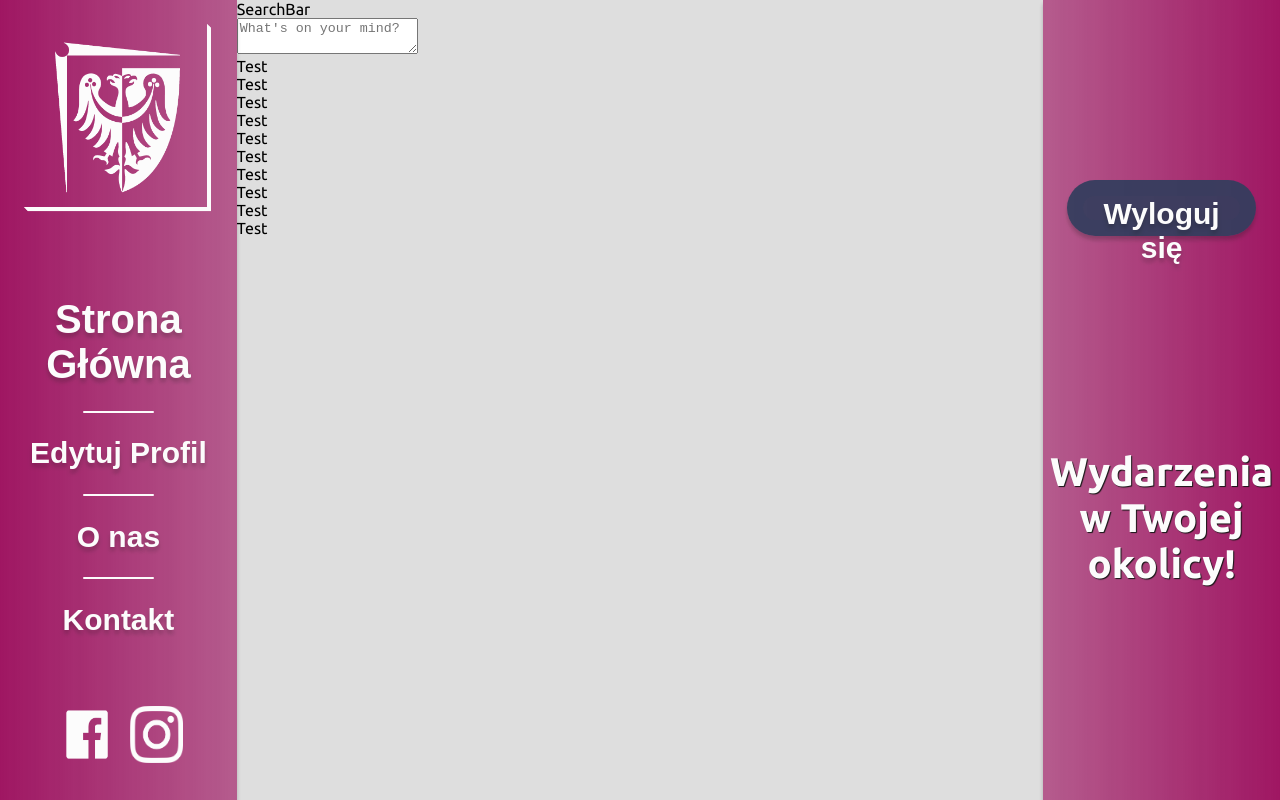
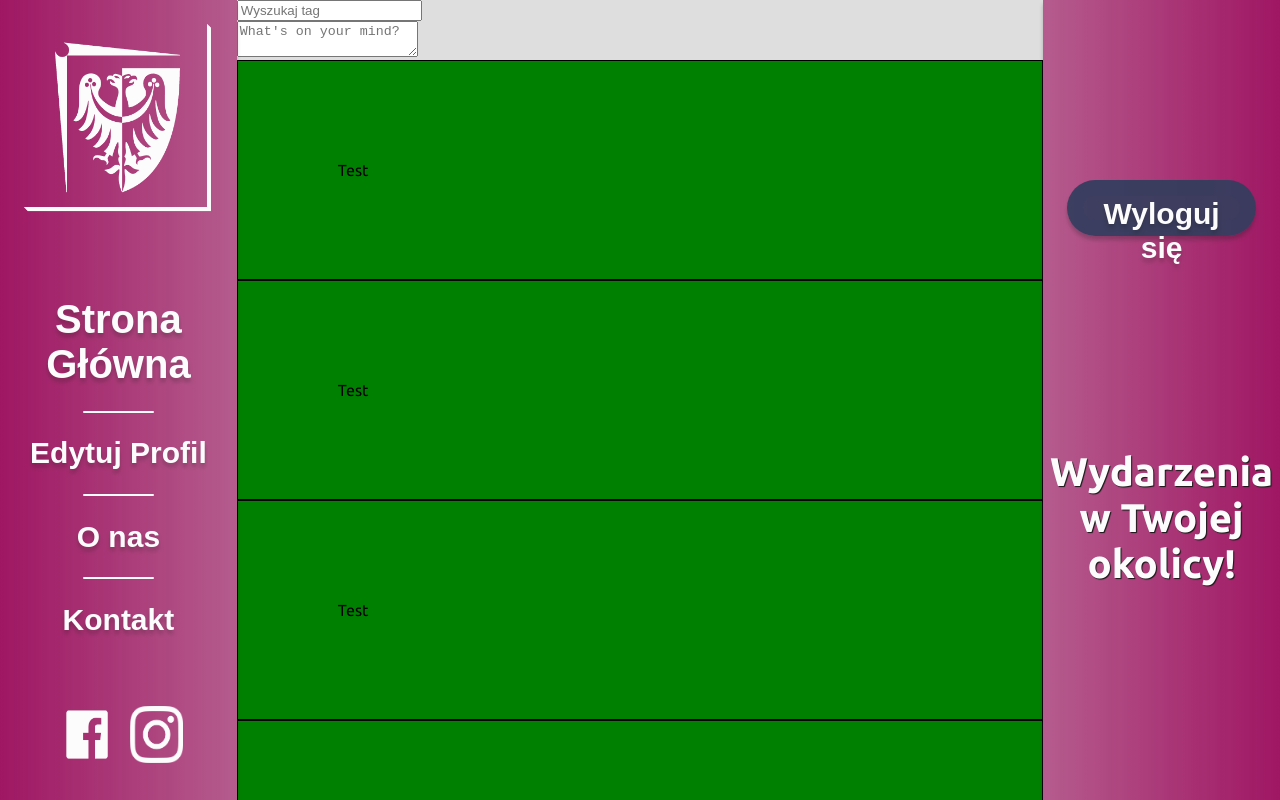
Before and after one commit to RussetFox/Engineering-Thesis-Wirtualna-Politechnika, a React (Create React App) app in the folder wirtualna-front/: page /contents in a window 1280 px wide. Built offline with nearby package versions, Linux system fonts and the light colour scheme.

Commit message:
Alpha 1.4.6: Added search bar hooks, preparing to implement searching by tag in app. Deleted import of styling from contact us page to content page.

```diff
--- a/wirtualna-front/src/Components/Post-Component.tsx
+++ b/wirtualna-front/src/Components/Post-Component.tsx
@@ -9,6 +9,6 @@ export class PostContents{
 
 export default function CreatePostComponent(){
     return(
-        <div>Test</div>
+        <div className='test-post'>Test</div>
     )
 }
--- a/wirtualna-front/src/Components/Post-View-Component.tsx
+++ b/wirtualna-front/src/Components/Post-View-Component.tsx
@@ -1,25 +1,31 @@
-import React from "react";
+import {useState} from "react";
 import '../Styles/Post-View-Component.css'
+import '../Styles/Create-Post-Component.css'
 import SearchBar from "./Search-Bar-Component";
 import Post from "./Post-Component";
 import CreatePost from "./Create-Post-Component";
 
-export default function PostViewComponent(){
-    return(
+
+export default function PostViewComponent() {
+    const [tagSearch, setTagSearch] = useState(() => { return '' });
+    const [postText, setPostText] = useState(()=> {return ''});
+    return (
         <div className="post-view-component">
-            <SearchBar/>
-            <CreatePost/>
+                <SearchBar searchProps={tagSearch} searchSetProps={setTagSearch} />
+            <div className="Create-Post-Frame">
+                <textarea className="Create-Post-Text-Area" placeholder="What's on your mind?"></textarea>
+            </div>
             <div className="post-frame">
-                <Post/>
-                <Post/>
-                <Post/>
-                <Post/>
-                <Post/>
-                <Post/>
-                <Post/>
-                <Post/>
-                <Post/>
-                <Post/>
+                <Post />
+                <Post />
+                <Post />
+                <Post />
+                <Post />
+                <Post />
+                <Post />
+                <Post />
+                <Post />
+                <Post />
             </div>
         </div>
     )
--- a/wirtualna-front/src/Components/Search-Bar-Component.tsx
+++ b/wirtualna-front/src/Components/Search-Bar-Component.tsx
@@ -1,5 +1,27 @@
-export default function SearchBarComponent(){
-    return(
-        <div>SearchBar</div>
+import React, {useEffect} from "react";
+
+interface SearchBarProps {
+    searchProps: string;
+    searchSetProps;
+}
+
+const SearchBar: React.FC<SearchBarProps> = ({ searchProps, searchSetProps }) => {
+
+    useEffect(() => {
+        const delayDebounce = setTimeout(() => {
+            console.log(searchProps)
+        }, 800);
+        return () => clearTimeout(delayDebounce)
+    }, [searchProps])
+
+
+    return (
+        <div className='search-bar-frame'>
+            <input className='search-bar-textframe'
+                placeholder="Wyszukaj tag"
+                onChange={(e) => searchSetProps(e.target.value)}
+            ></input>
+        </div>
     )
-}
+};
+export default SearchBar;
--- a/wirtualna-front/src/Styles/Contact-Us-Page.css
+++ b/wirtualna-front/src/Styles/Contact-Us-Page.css
@@ -33,7 +33,7 @@
     text-align: center;
 }
 
-.contact-us-page-textarea input {
+.contact-us-page input {
     border-radius: 25px;
     border: 1px solid #000;
     background: #5D297D;
@@ -50,6 +50,19 @@
 }
 
 .contact-us-page textarea {
+    border-radius: 25px;
+    border: 1px solid #000;
+    background: #5D297D;
+    box-shadow: 0px 4px 4px 0px rgba(0, 0, 0, 0.25);
+    text-align: center;
+    font-size: 25px;
+    margin-top: 10px;
+    width: 100%;
+    color: white;
+    border-radius: 20px;
+    padding-top: 15px;
+    padding-bottom: 15px;
+    resize: none;
     padding-bottom: 15%;
 }
 
--- a/wirtualna-front/src/Styles/Create-Post-Component.css
+++ b/wirtualna-front/src/Styles/Create-Post-Component.css
@@ -1,3 +1,3 @@
 .Create-Post-Text-Area{
-    color: white;
+    color: black;
 }
--- a/wirtualna-front/src/Styles/Post-View-Component.css
+++ b/wirtualna-front/src/Styles/Post-View-Component.css
@@ -7,6 +7,12 @@
     align-self: center;
     align-items: center;
 }
+.test-post{
+    background-color: green;
+    padding: 100px;
+    border: 1px solid black;
+}
+
 
 ::-webkit-scrollbar {
     display: none;
--- a/wirtualna-front/src/Styles/Register-Page.css
+++ b/wirtualna-front/src/Styles/Register-Page.css
@@ -26,9 +26,8 @@
 .register-form-data h1 {
     color: white;
     text-shadow: 0px 4px 4px rgba(0, 0, 0, 0.25);
-    padding: 20px;
     font-weight: 700;
-    font-size: 60px;
+    font-size: 50px;
     justify-content: start;
 }
 
```
